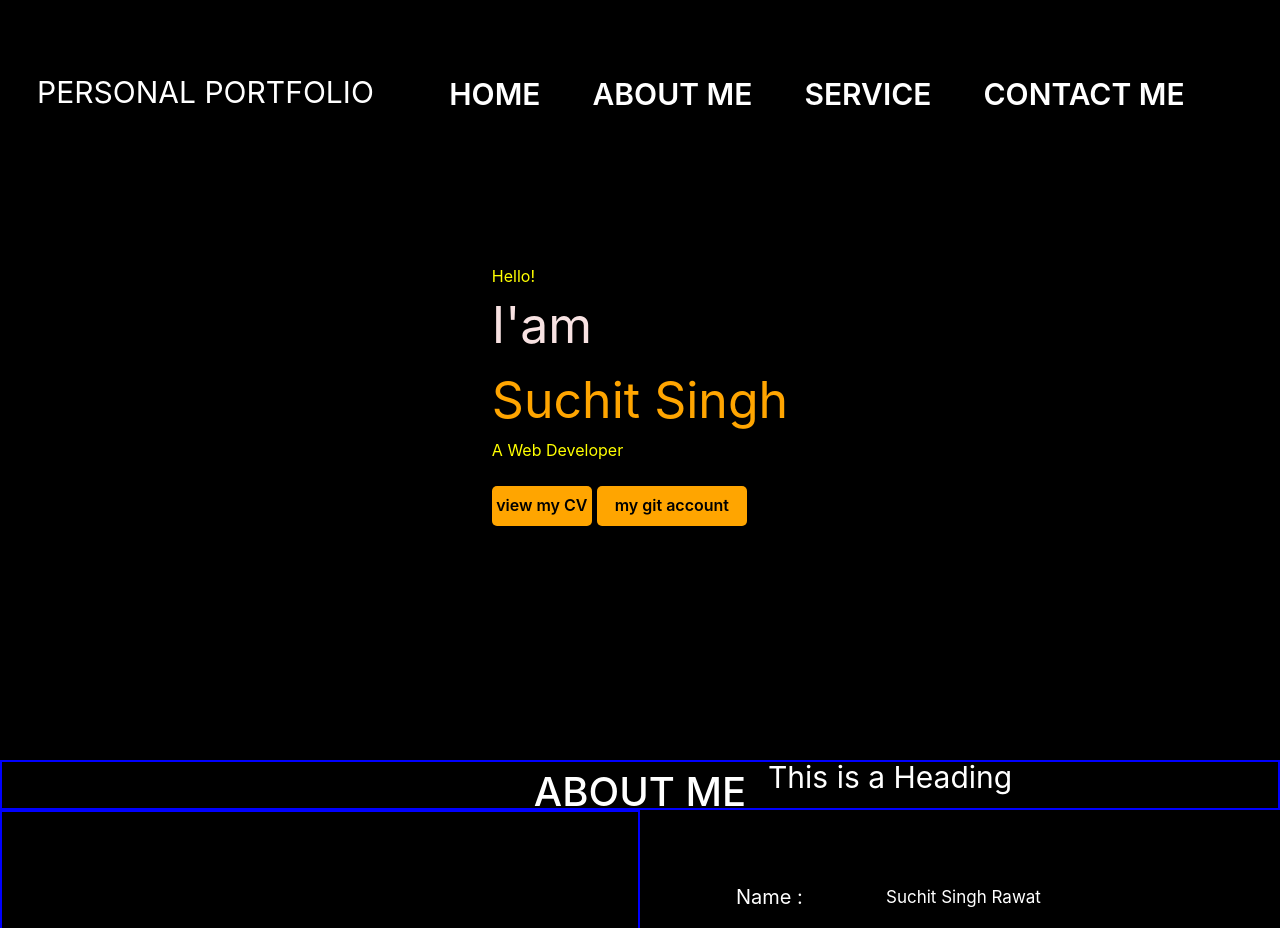
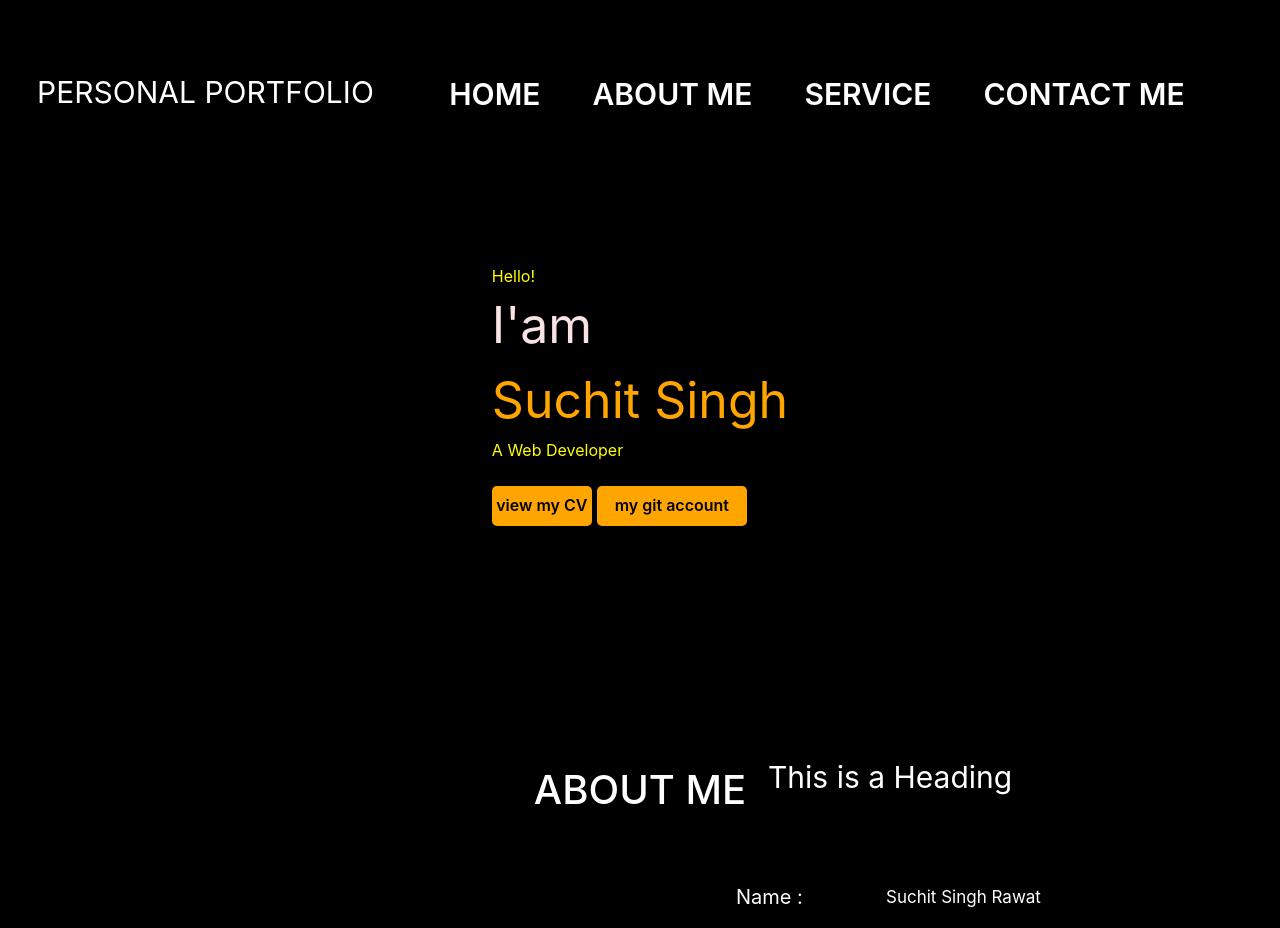
Before and after one commit to Amitrawat4532/portfolio, a Next.js app: page / in a window 1280 px wide. Shown: the top 928 px of the page. Built offline with nearby package versions, Linux system fonts and the light colour scheme.

Commit message:
remove border

```diff
--- a/Component/Aboutpage.js
+++ b/Component/Aboutpage.js
@@ -6,13 +6,7 @@ const Aboutpage = () => {
   return (
     <>
       {/* ***************header container************** */}
-      <Flex
-        height="50px"
-        width="100%"
-        bgColor="black"
-        justifyContent="center"
-        border="2px solid blue"
-      >
+      <Flex height="50px" width="100%" bgColor="black" justifyContent="center">
         <Text fontSize="40px" fontWeight="500" color="white">
           ABOUT ME
         </Text>
@@ -25,7 +19,6 @@ const Aboutpage = () => {
           justifyContent="center"
           width={["100%", "100%", "50%", "50%"]}
           height={["250px", "250px", "590px", "590px"]}
-          border="2px solid blue"
         >
           <Image
             src="./Images/amit.png"
```
